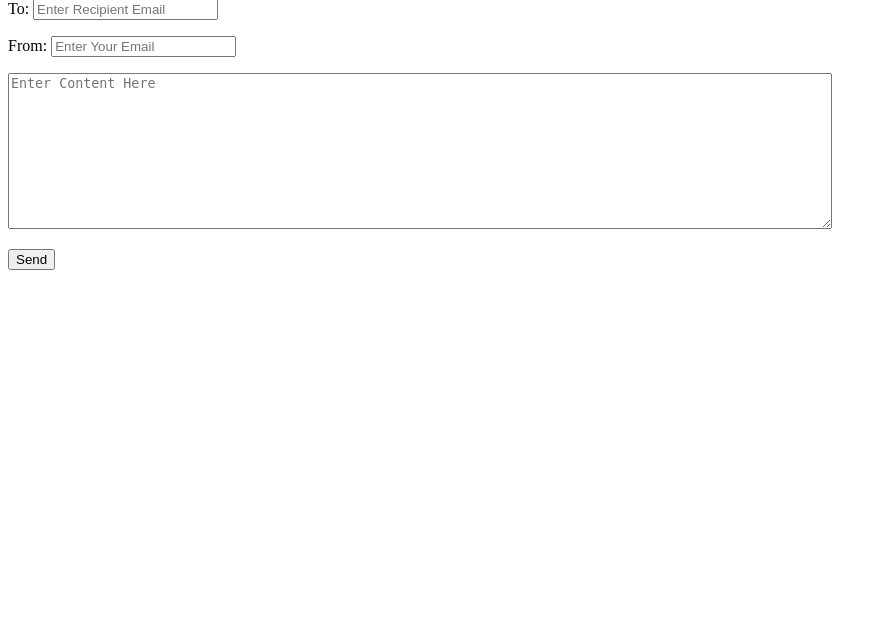
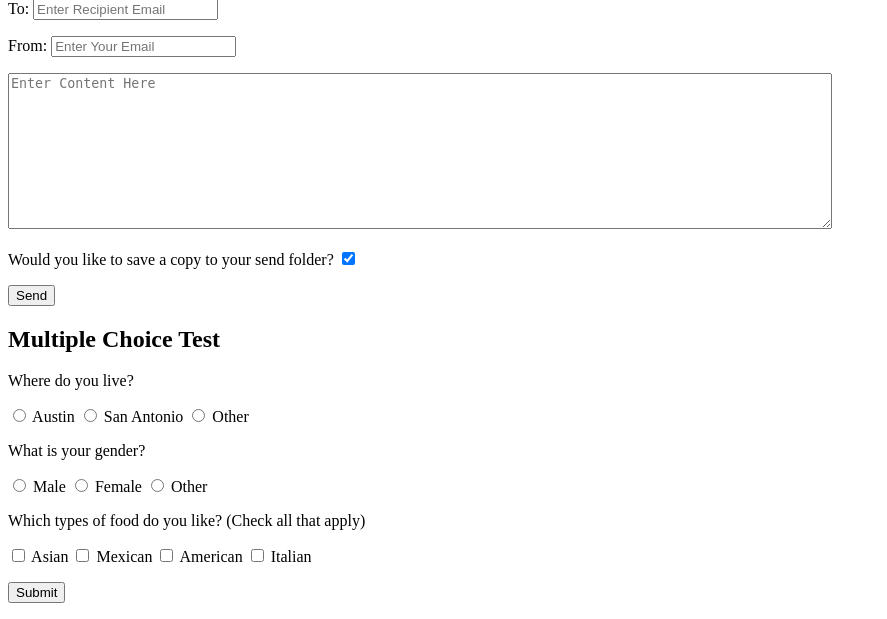
Before and after one commit to malloryweatherston/Codeup_Web_Exercises, a PHP site: page /my_first_form.php in a window 1280 px wide. Shown: the part 292-911 px from the top of the page, without its empty margins (0-887 px from the left). Before the commit the page ends 562 px from the top, so only its background shows below. Run offline with PHP 8.4, Linux system fonts and the light colour scheme.

Commit message:
Added Radio buttons, checkboxes for multiple choice testing

```diff
--- a/public/my_first_form.php
+++ b/public/my_first_form.php
@@ -41,7 +41,51 @@
 						<textarea id="email_body" name="email_body" rows="10" cols="100" placeholder="Enter Content Here"></textarea>
 					</p>
 					<p>
+						<label for="mailing_list">Would you like to save a copy to your send folder?</label>
+    					<input type="checkbox" id="mailing_list" name="mailing_list" value="yes" checked>
+					<p>
 						 <button type="submit">Send</button>
 					</p>
+			<h2>Multiple Choice Test</h2>
+				<form method="POST">
+					<p>Where do you live?</p>
+						<label for="q1a">
+							<input type="radio" id="q1a" name="q1" value="Austin">
+    						Austin
+    					</label>
+    					<label for="q1b">
+    						<input type="radio" id="q1b" name="q1" value="San Antonio">
+    						San Antonio
+						</label>
+						<label for="q1c">
+    						<input type="radio" id="q1c" name="q1" value="Other">
+    						Other
+						</label>
+					<p>What is your gender?</p>
+						<label for="q2a">
+    						<input type="radio" id="q2a" name="q2" value="Male">
+    						Male
+						</label>
+						<label for="q2b">
+    						<input type="radio" id="q2b" name="q2" value="Female">
+    						Female
+						</label>
+						<label for="q2c">
+    						<input type="radio" id="q2c" name="q2" value="Other">
+    						Other
+						</label>
+					<p>Which types of food do you like? (Check all that apply)</p>
+						<label for="food1">
+							<input type="checkbox" id="food1" name="food[]" value="Asian"> Asian</label>
+						<label for="food2">
+							<input type="checkbox" id="food2" name="food[]" value="Mexican"> Mexican</label>
+						<label for="food3">
+							<input type="checkbox" id="food3" name="food[]" value="American"> American</label>
+						<label for="food4">
+							<input type="checkbox" id="food4" name="food[]" value="Italian"> Italian</label>
+					<p>
+						<button type="submit">Submit</button>
+					</p>
+				</form>
 			</body>
 	</html>
```
